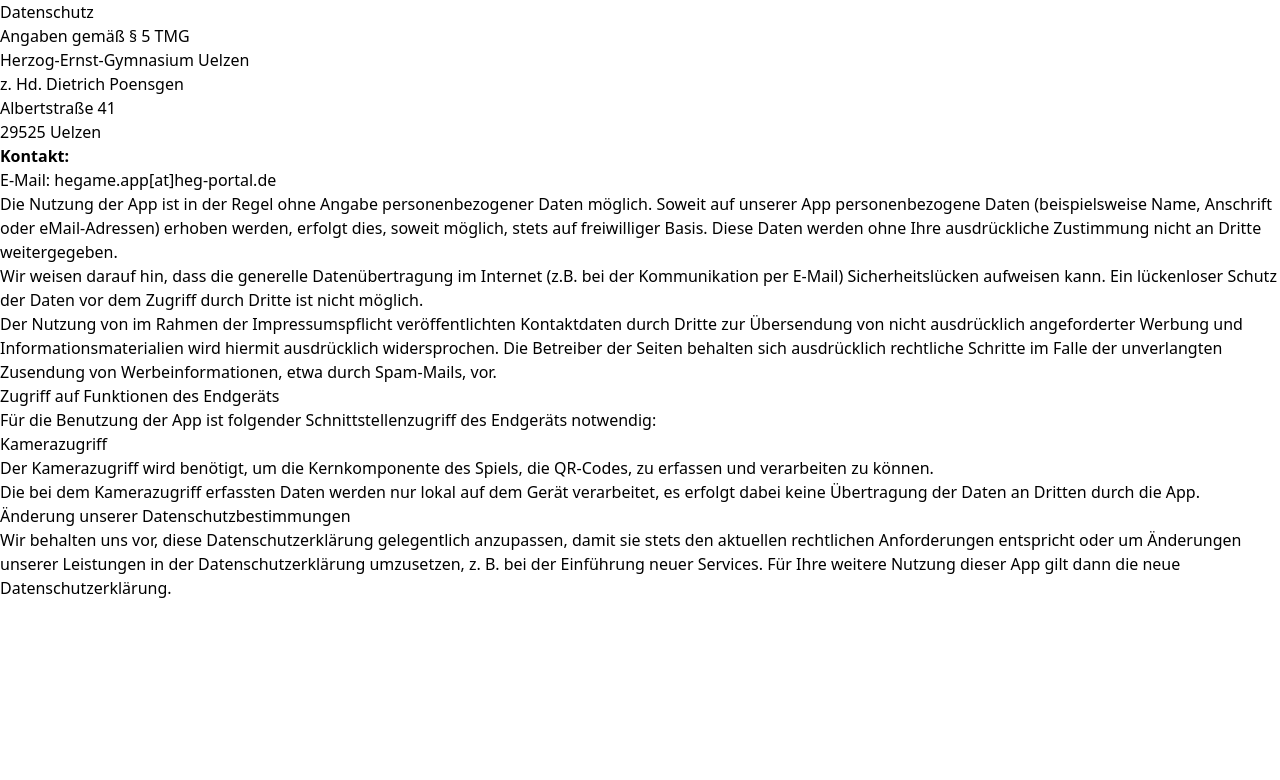
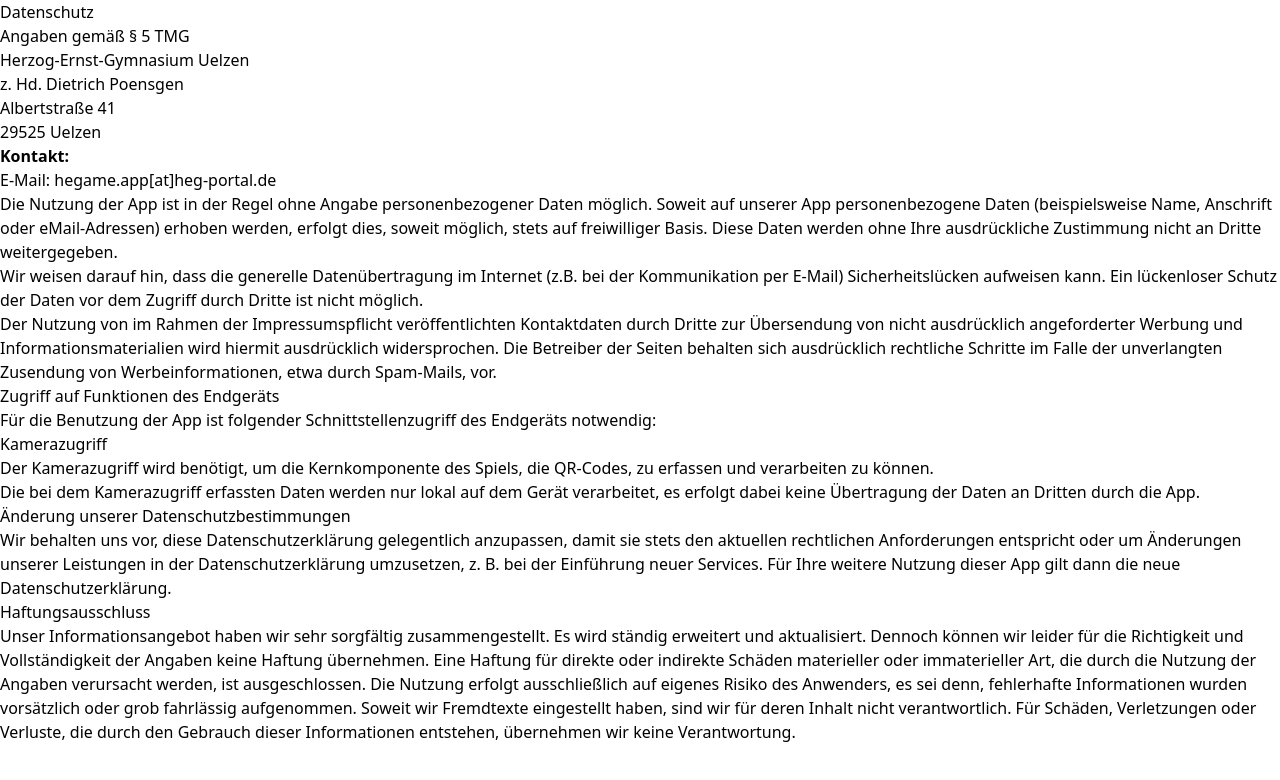
Before and after one commit to HEG-Uelzen/landingpage-heg-game, a SvelteKit app: page /datenschutz in a window 1280 px wide. Shown: the top 780 px of the page. Built offline with nearby package versions, Linux system fonts and the light colour scheme.

Commit message:
haftungsausschluss

```diff
--- a/src/routes/datenschutz/+page.svelte
+++ b/src/routes/datenschutz/+page.svelte
@@ -55,4 +55,19 @@
         Services. Für Ihre weitere Nutzung dieser App gilt dann die neue
         Datenschutzerklärung.
     </p>
+    <h2>Haftungsausschluss</h2>
+    <p>
+        Unser Informationsangebot haben wir sehr sorgfältig zusammengestellt. Es
+        wird ständig erweitert und aktualisiert. Dennoch können wir leider für
+        die Richtigkeit und Vollständigkeit der Angaben keine Haftung
+        übernehmen. Eine Haftung für direkte oder indirekte Schäden materieller
+        oder immaterieller Art, die durch die Nutzung der Angaben verursacht
+        werden, ist ausgeschlossen. Die Nutzung erfolgt ausschließlich auf
+        eigenes Risiko des Anwenders, es sei denn, fehlerhafte Informationen
+        wurden vorsätzlich oder grob fahrlässig aufgenommen. Soweit wir
+        Fremdtexte eingestellt haben, sind wir für
+        deren Inhalt nicht verantwortlich. Für Schäden, Verletzungen oder Verluste, die durch
+        den Gebrauch dieser Informationen entstehen, übernehmen wir keine
+        Verantwortung.
+    </p>
 </main>
```
